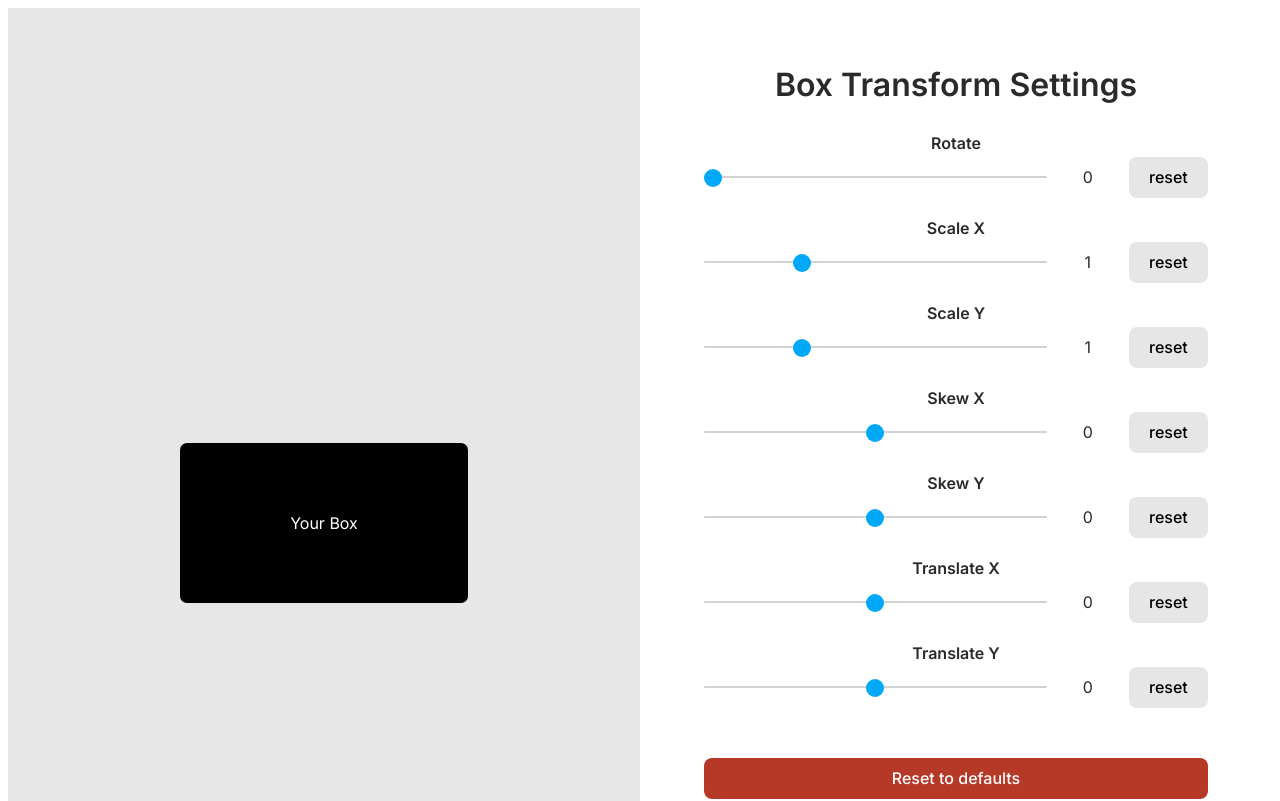
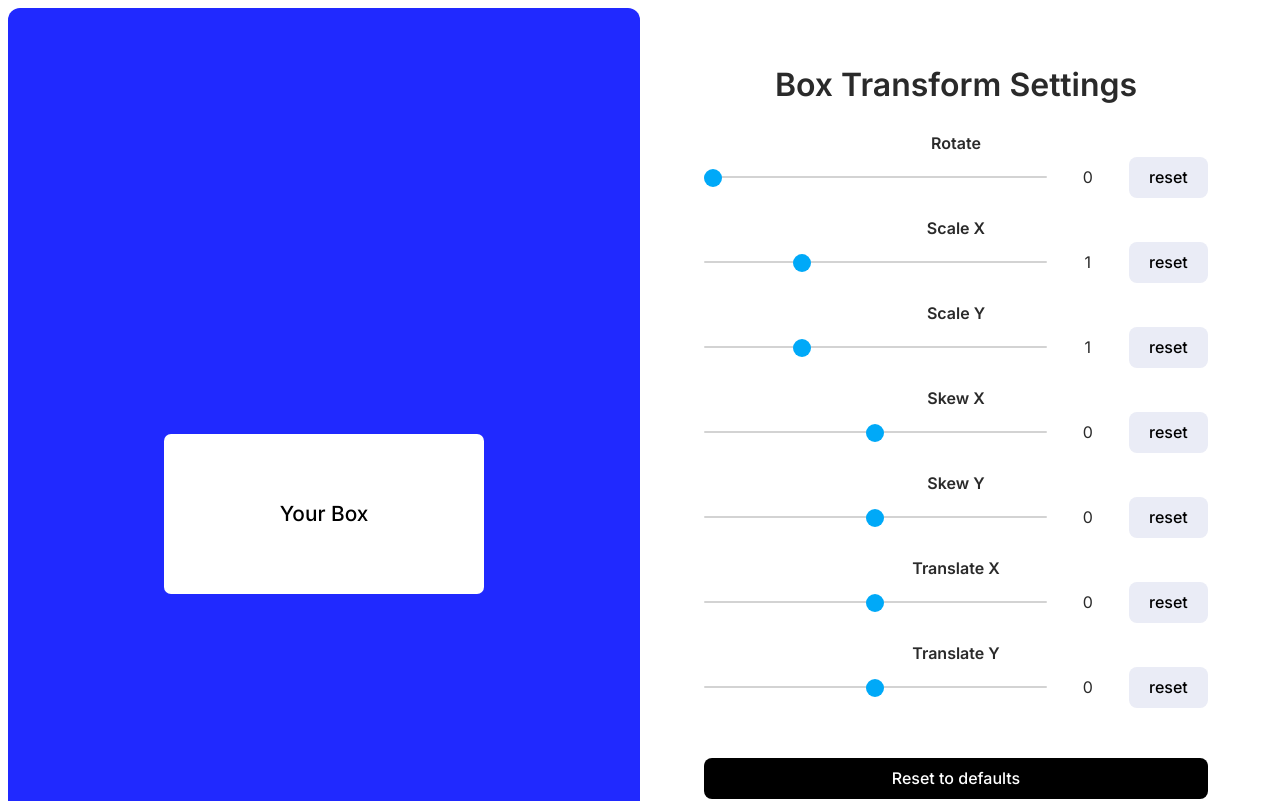
Before and after one commit to ricafolio/box-transform-visualizer, a React (Vite) app: page / in a window 1280 px wide. Shown: the top 801 px of the page. Built offline with nearby package versions, Linux system fonts and the light colour scheme.

Commit message:
feat: nicer colors

```diff
--- a/src/App.tsx
+++ b/src/App.tsx
@@ -158,7 +158,7 @@ export default function App() {
           )
         })}
 
-        <button className="btn-red" onClick={handleResetClick}>Reset to defaults</button>
+        <button className="btn-reset-all" onClick={handleResetClick}>Reset to defaults</button>
 
         <div>
           <h2>Code result</h2>
--- a/src/index.scss
+++ b/src/index.scss
@@ -22,8 +22,8 @@ h1 {
 
 h2 {
   font-size: 2rem;
-  margin-block-start: 0.67em;
-  margin-block-end: 0.67em;
+  margin-block-start: 0.4em;
+  margin-block-end: 0.4em;
 }
 
 code {
@@ -31,33 +31,47 @@ code {
   box-sizing: border-box;
   width: 100%;
   background-color: #f3f3f3;
+  border-radius: 8px;
   padding: 1.5rem 2rem;
 }
 
 button {
+  cursor: pointer;
   border-radius: 8px;
   border: 1px solid transparent;
   padding: 0.6em 1.2em;
   font-size: 1em;
   font-weight: 500;
   font-family: inherit;
-  background-color: #e6e6e6;
-  cursor: pointer;
+  background-color: #eaecf6;
   transition: background-color 0.25s;
 
   &:hover {
-    background-color: #dbdbdb;
+    background-color: #dfe2ee;
   }
 
-  &.btn-red {
+  &:active {
+    background-color: #d0d3dd;
+  }
+
+  &:focus {
+    outline: rgba(208, 208, 208, 0.388) 2px solid;
+    outline-offset: 2px;
+  }
+
+  &.btn-reset-all {
     width: 100%;
-    background-color: #b63827;
+    background-color: #000;
     color: #fff;
     margin-top: 2rem;
     margin-bottom: 3rem;
 
     &:hover {
-      background-color: #9b2c1d;
+      background-color: #272727;
+    }
+
+    &:active {
+      background-color: #303030;
     }
   }
 }
@@ -70,19 +84,23 @@ main {
   min-height: 90vh;
   width: 50%;
   overflow: hidden;
-  background-color: #e7e7e7;
+  background-color: #2029ff;
+  border-radius: 12px;
   padding: 5rem 0;
   display: flex;
   align-items: center;
   justify-content: center;
 
   .box {
-    width: 18rem;
+    user-select: none;
+    width: 20rem;
     height: 10rem;
-    background-color: #000000;
-    color: #fff;
+    background-color: #fff;
+    color: #000000;
     border-radius: 7px;
     margin: 0 auto;
+    font-weight: 500;
+    font-size: 1.3rem;
 
     .box-text {
       height: 100%;
```
